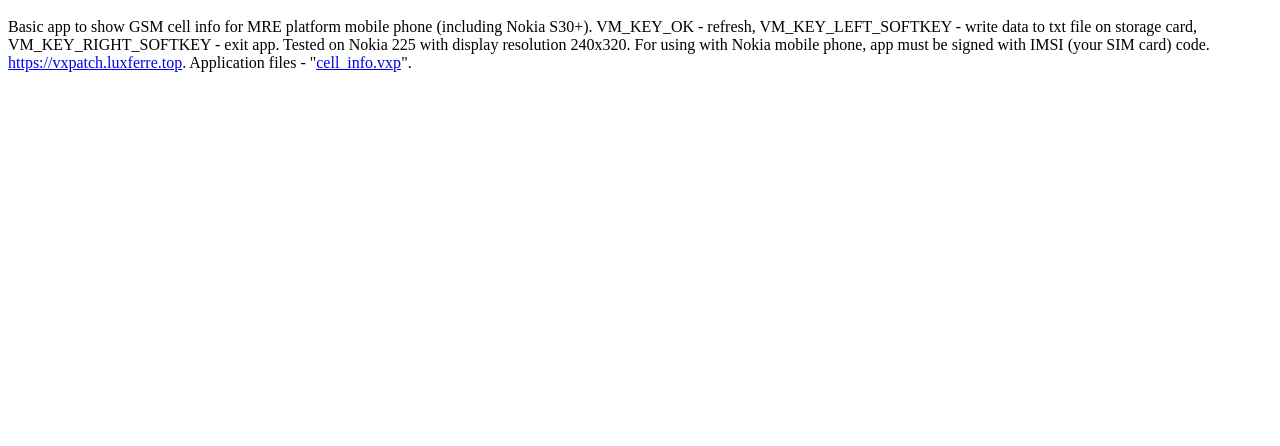
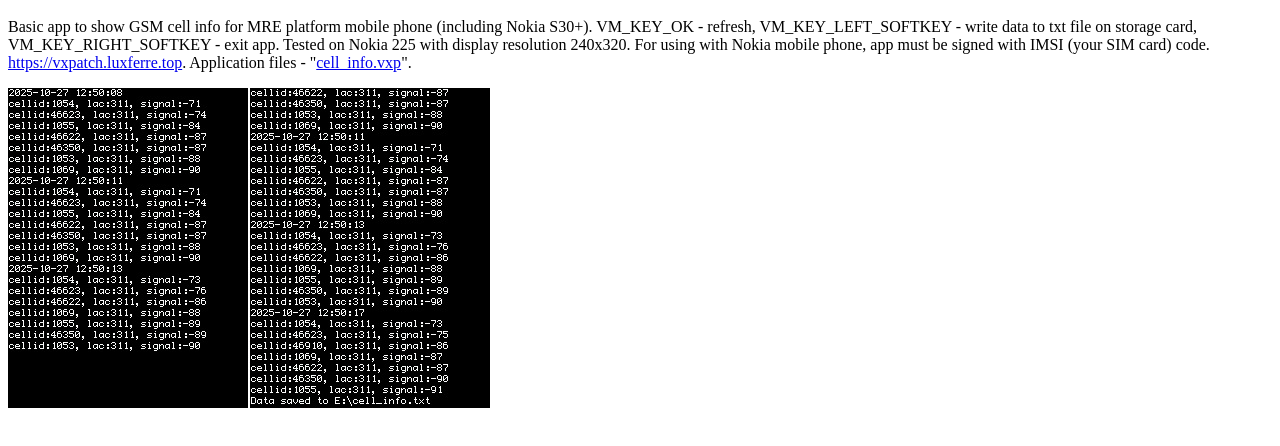
Before and after one commit to RDZDX/cell_info, a plain HTML site: page docs/index.html in a window 1280 px wide. Shown: the part 48-494 px from the top of the page. Drawn offline with Linux system fonts and the light colour scheme.

Commit message:
Update index.html

```diff
--- a/docs/index.html
+++ b/docs/index.html
@@ -9,6 +9,10 @@
     <a href="https://vxpatch.luxferre.top">https://vxpatch.luxferre.top</a>. Application files -
     "<a href="https://github.com/RDZDX/cell_info/blob/main/cell_info.vxp?raw=true" download>cell_info.vxp</a>".
   </p>
+  <p>
+  <img src="picture.jpg" alt="picture.jpg">
+      </p>
+
 </body>
 
 </html>
```
